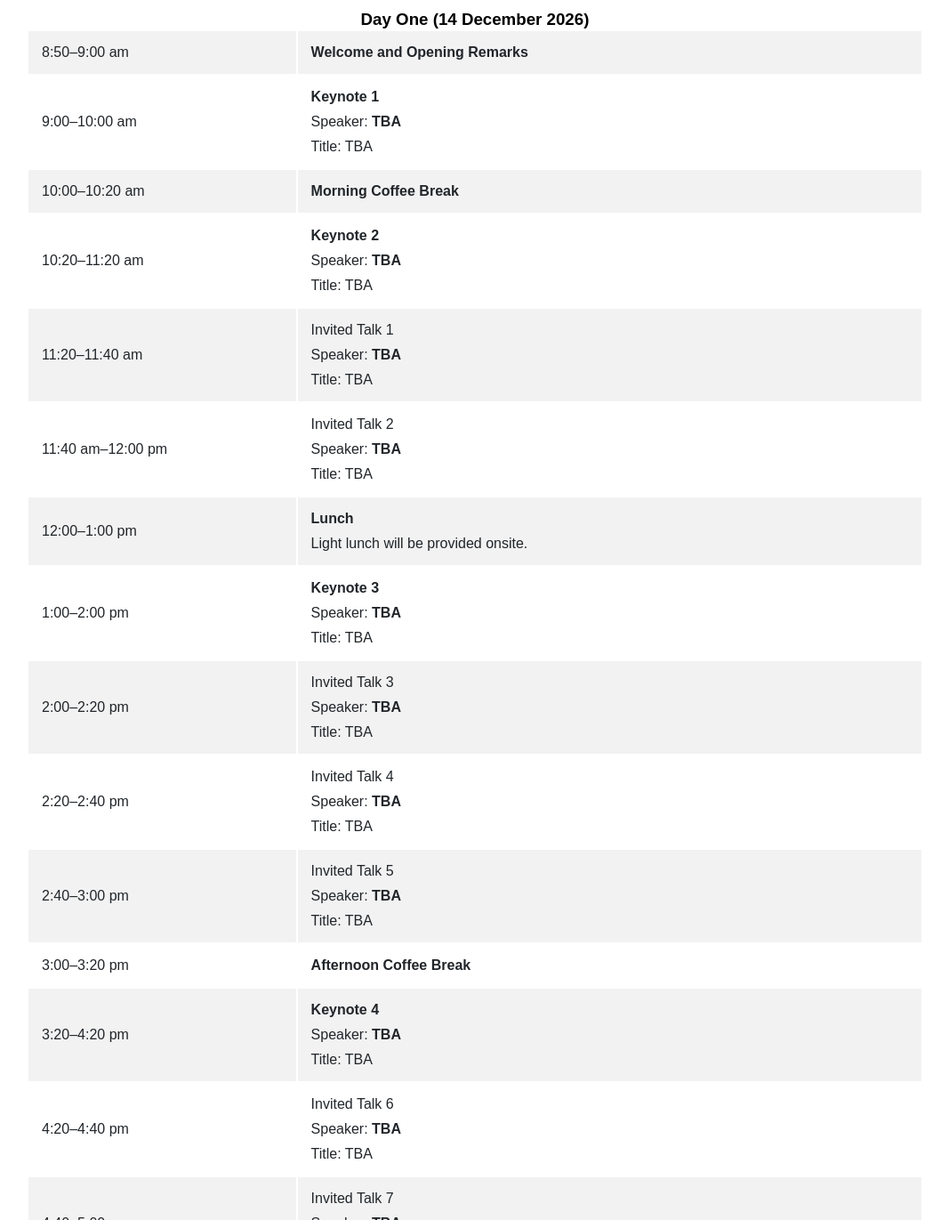
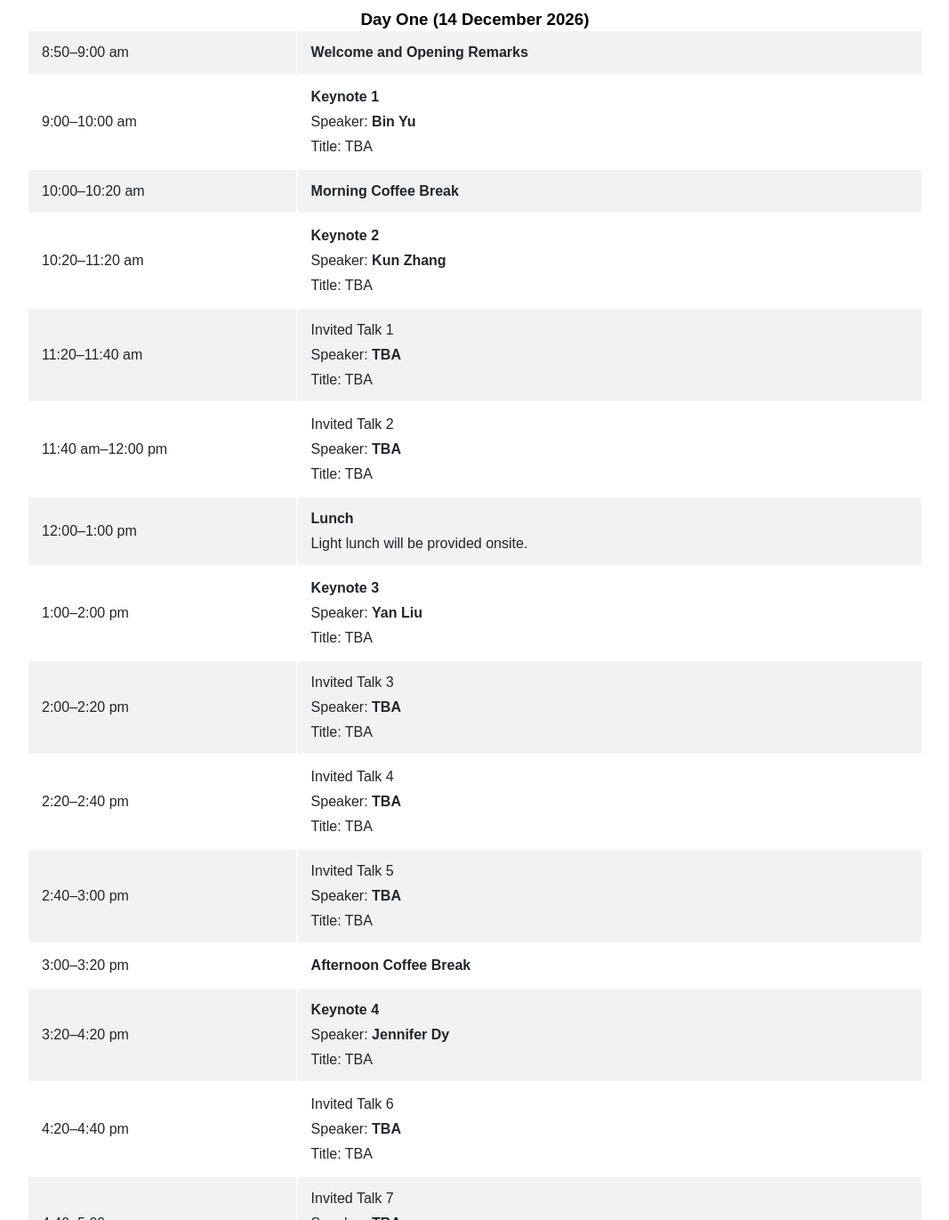
Before and after one commit to tongliang-liu/tongliang-liu.github.io, a plain HTML site: page tml_workshop_2026.html in a window 1280 px wide. Shown: the part 720-2091 px from the top of the page at 89% size, without its empty margins (106-1173 px from the left). Drawn offline with Linux system fonts and the light colour scheme.

Commit message:
Update tml_workshop_2026.html

```diff
--- a/tml_workshop_2026.html
+++ b/tml_workshop_2026.html
@@ -59,7 +59,7 @@
         <td class="left-text bb-w">9:00–10:00 am</td>
         <td class="right-text bb-w">
             <b>Keynote 1</b><br>
-            Speaker: <b>TBA</b><br>
+            Speaker: <b>Bin Yu</b><br>
             Title: TBA
         </td>
     </tr>
@@ -71,7 +71,7 @@
         <td class="left-text bb-w">10:20–11:20 am</td>
         <td class="right-text bb-w">
             <b>Keynote 2</b><br>
-            Speaker: <b>TBA</b><br>
+            Speaker: <b>Kun Zhang</b><br>
             Title: TBA
         </td>
     </tr>
@@ -102,7 +102,7 @@
         <td class="left-text bb-w">1:00–2:00 pm</td>
         <td class="right-text bb-w">
             <b>Keynote 3</b><br>
-            Speaker: <b>TBA</b><br>
+            Speaker: <b>Yan Liu</b><br>
             Title: TBA
         </td>
     </tr>
@@ -140,7 +140,7 @@
         <td class="left-text">3:20–4:20 pm</td>
         <td class="right-text">
             <b>Keynote 4</b><br>
-            Speaker: <b>TBA</b><br>
+            Speaker: <b>Jennifer Dy</b><br>
             Title: TBA
         </td>
     </tr>
```
